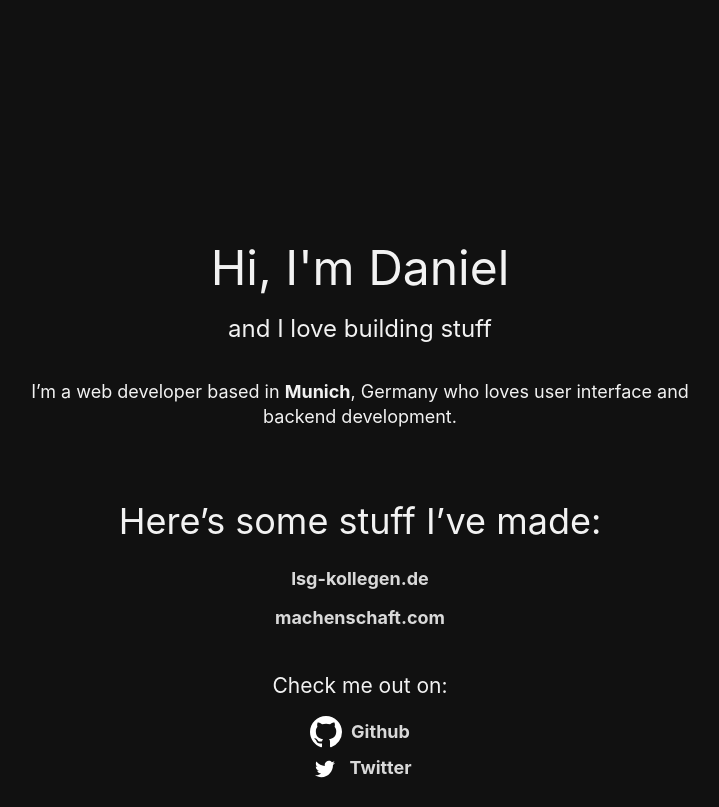
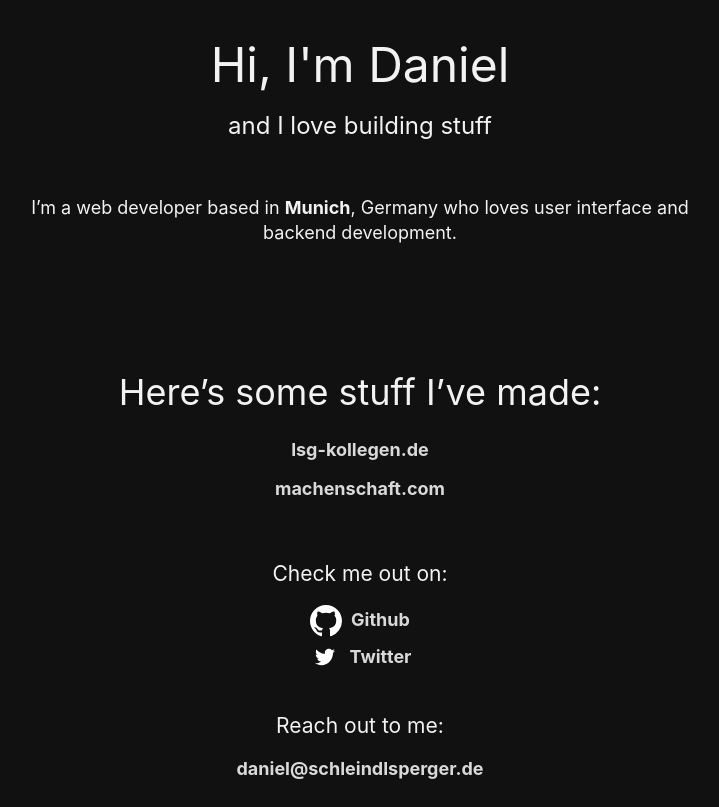
Before and after one commit to danielschleindlsperger/daniel.schleindlsperger.de, a website: page src/index.html in a window 1280 px wide. Shown: the whole page, without its empty margins (280-999 px from the left). Drawn offline with nearby package versions, Linux system fonts and the light colour scheme; files that its build step writes are made by us from their sources; files whose address does not match are found by name.

Commit message:
add email contact, vertically center content properly

```diff
--- a/src/index.html
+++ b/src/index.html
@@ -30,7 +30,7 @@
 			</ul>
 		</section>
 
-		<section class="social">
+		<section class="contact">
 			<h3 class="headline text-center">Check me out on:</h3>
 			<ul class="text-center">
 				<li>
@@ -44,6 +44,11 @@
 					</a>
 				</li>
 			</ul>
+
+			<h3 class="headline text-center">Reach out to me:</h3>
+			<p class="text-center">
+				<a href="mailto:daniel@schleindlsperger.de">daniel@schleindlsperger.de</a>
+			</p>
 		</section>
 	</main>
 </body>
--- a/src/styles/layout.scss
+++ b/src/styles/layout.scss
@@ -1,5 +1,10 @@
+html {
+    height: 100%;
+}
+
 body {
     box-sizing: border-box;
+    min-height: 100%;
 
     * {
         box-sizing: inherit;
@@ -9,14 +14,14 @@ body {
 main {
     width: 100%;
     max-width: 800px;
+    min-height: 100vh;
     margin-left: auto;
     margin-right: auto;
     padding: 0 2rem;
-    margin-top: 30vh;
-
-    @media (max-width: 800px) {
-        margin-top: 10vh;
-    }
+    display: flex;
+    flex-flow: column nowrap;
+    justify-content: center;
+    align-items: center;
 }
 
 .text-center {
--- a/src/styles/main.scss
+++ b/src/styles/main.scss
@@ -21,7 +21,7 @@ body {
 	}
 }
 
-.social {
+.contact {
 	.social-link {
 		display: inline-flex;
 		flex-flow: row nowrap;
```
